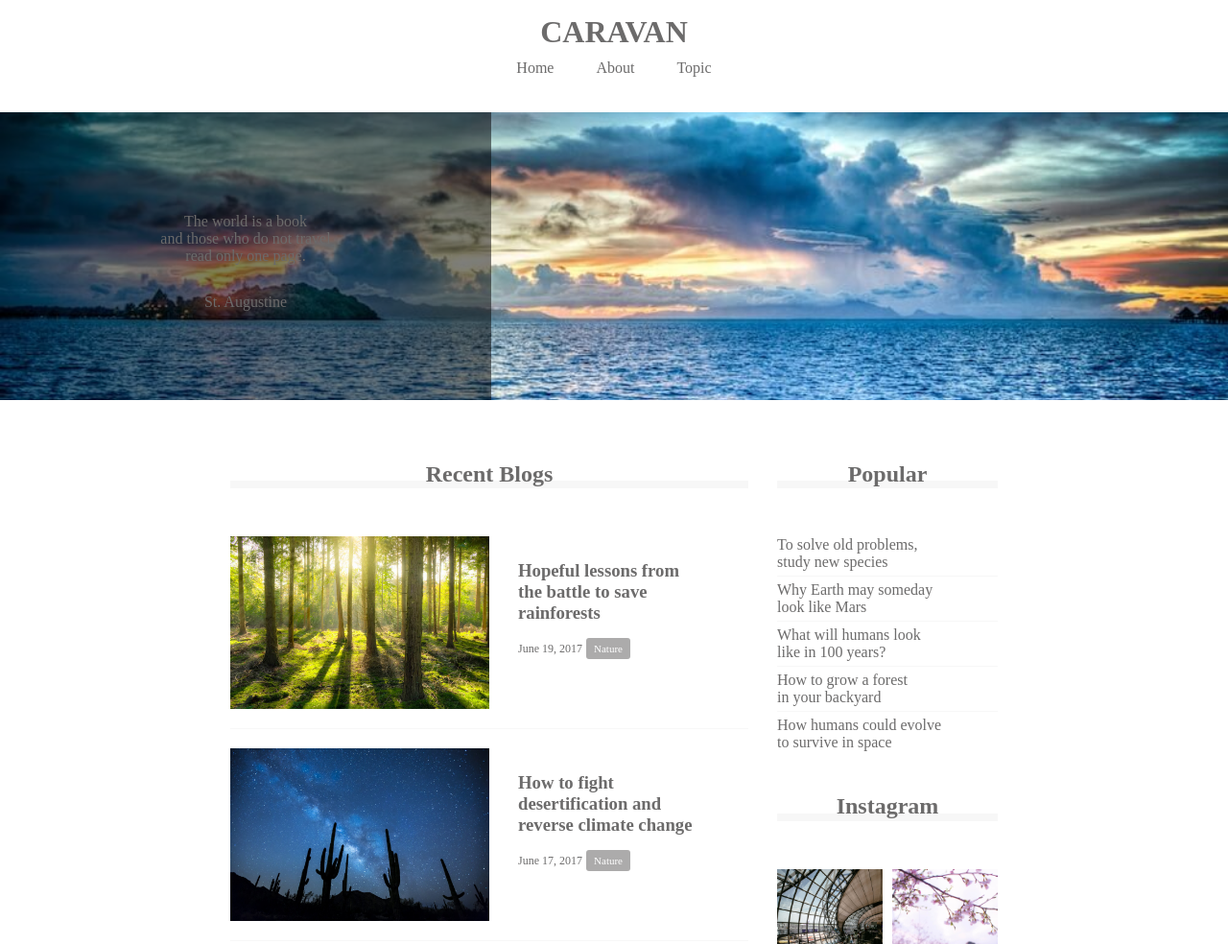
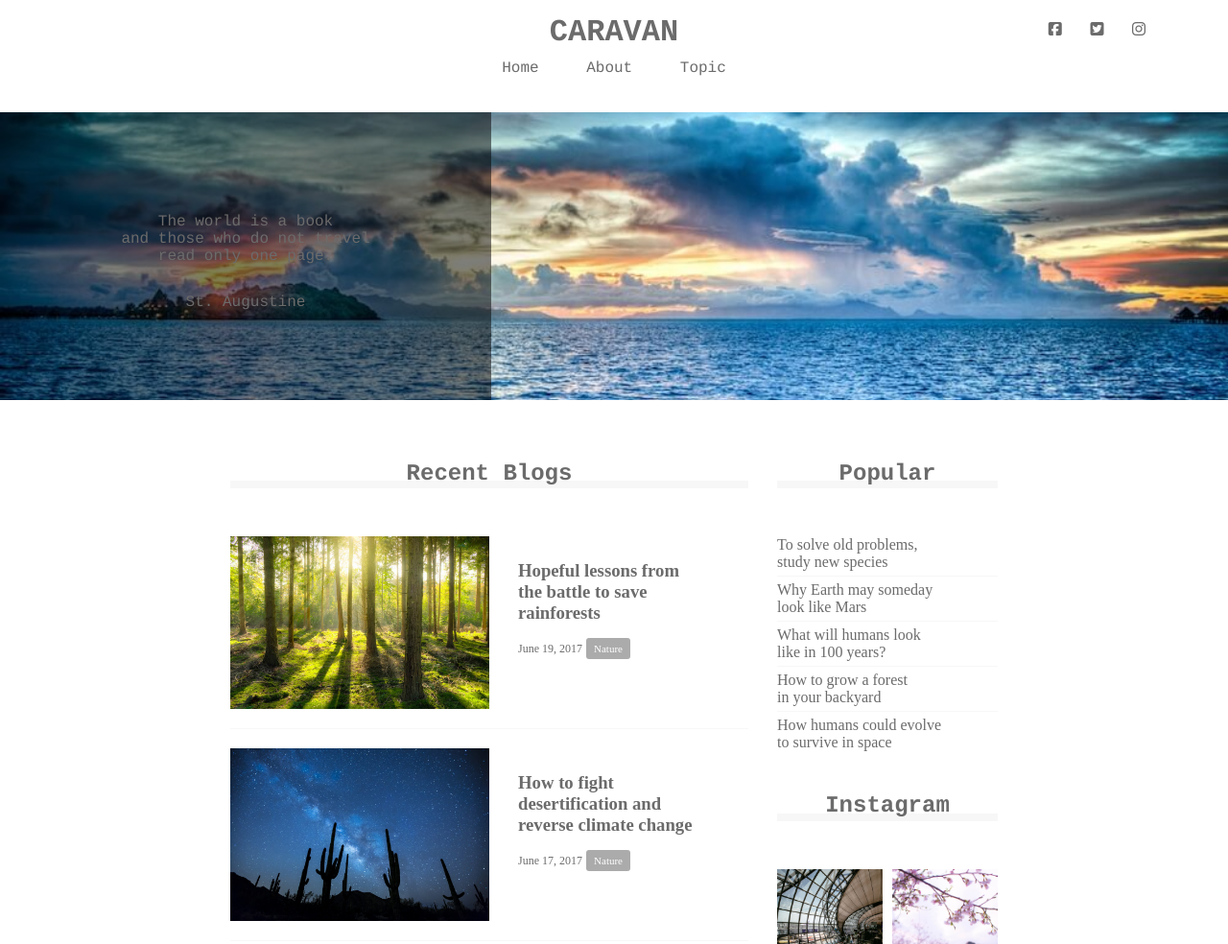
Before and after one commit to kana6234/caravan_review, a plain HTML site: page index.html in a window 1280 px wide. Shown: the top 984 px of the page at 96% size. Drawn offline with Linux system fonts and the light colour scheme.

Commit message:
[add]ソーシャルアイコンの挿入とフォントの変更

```diff
--- a/index.html
+++ b/index.html
@@ -2,6 +2,8 @@
 <html lang="ja">
   <head>
     <meta charset="UTF-8">
+    <!-- FontAwesomeの読み込み -->
+    <script src="https://kit.fontawesome.com/c20f320e9b.js" crossorigin="anonymous"></script>
     <!-- CSSファイルの読み込み -->
     <link rel="stylesheet" href="style.css">
     <title>CARAVAN</title>
@@ -14,6 +16,11 @@
           CARAVAN
         </a>
       </h1>
+      <div class="social">
+        <i class="fab fa-facebook-square"></i>
+        <i class="fab fa-twitter-square"></i>
+        <i class="fab fa-instagram"></i>
+      </div>
       <nav>
         <ul class="nav-list">
           <li class="nav-list-item">
--- a/style.css
+++ b/style.css
@@ -9,15 +9,31 @@ a {
   text-decoration: none;
 }
 
+header, nav, h2, .main-visual, footer {
+  font-family: Chalkduster, "Bradley Hand", Courier, "Segoe Print", sans-serif;
+}
+
 header {
   width: 90%;
   padding: 15px 0;
   margin: 0 auto;
   text-align: center;
+  position: relative;
 }
 
 header>h1 {
   font-size: 32px;
+}
+
+.social i {
+  display: inline-block;
+  margin-left: 20px;
+}
+
+.social {
+  position: absolute;
+  top: 22px;
+  right: 22px;
 }
 
 nav {
```
